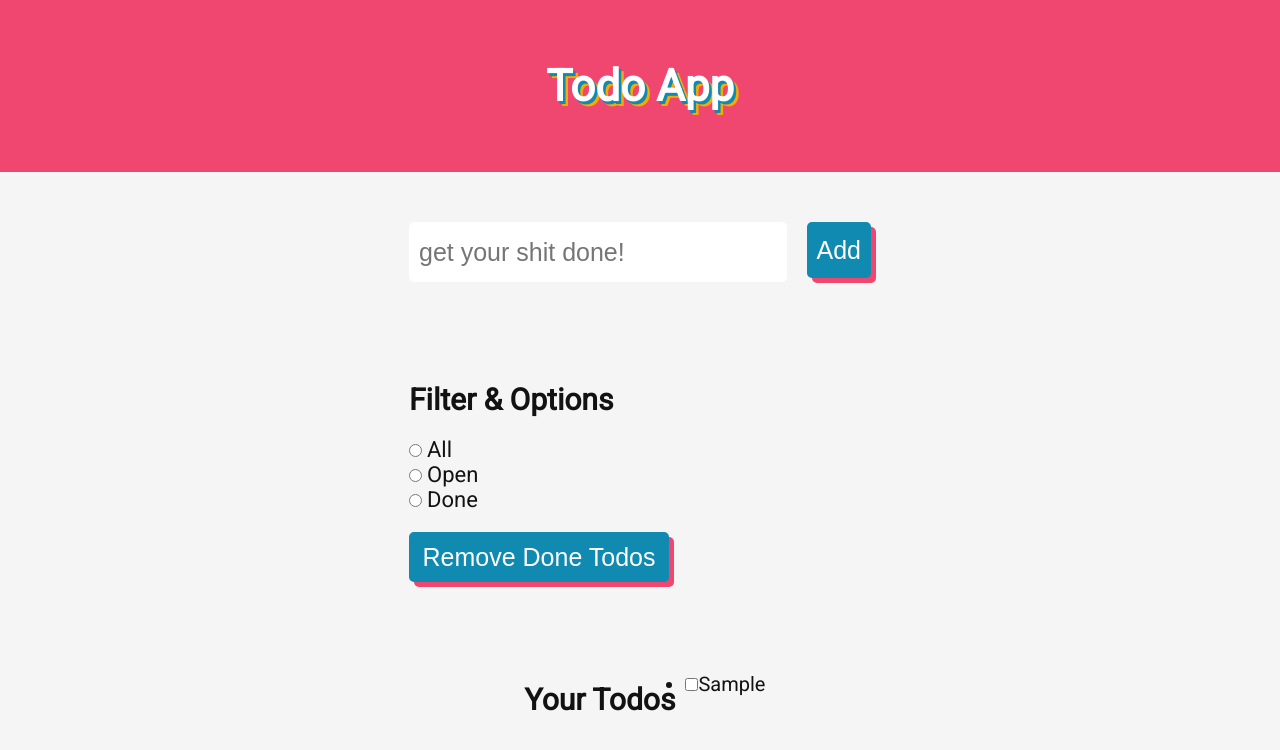
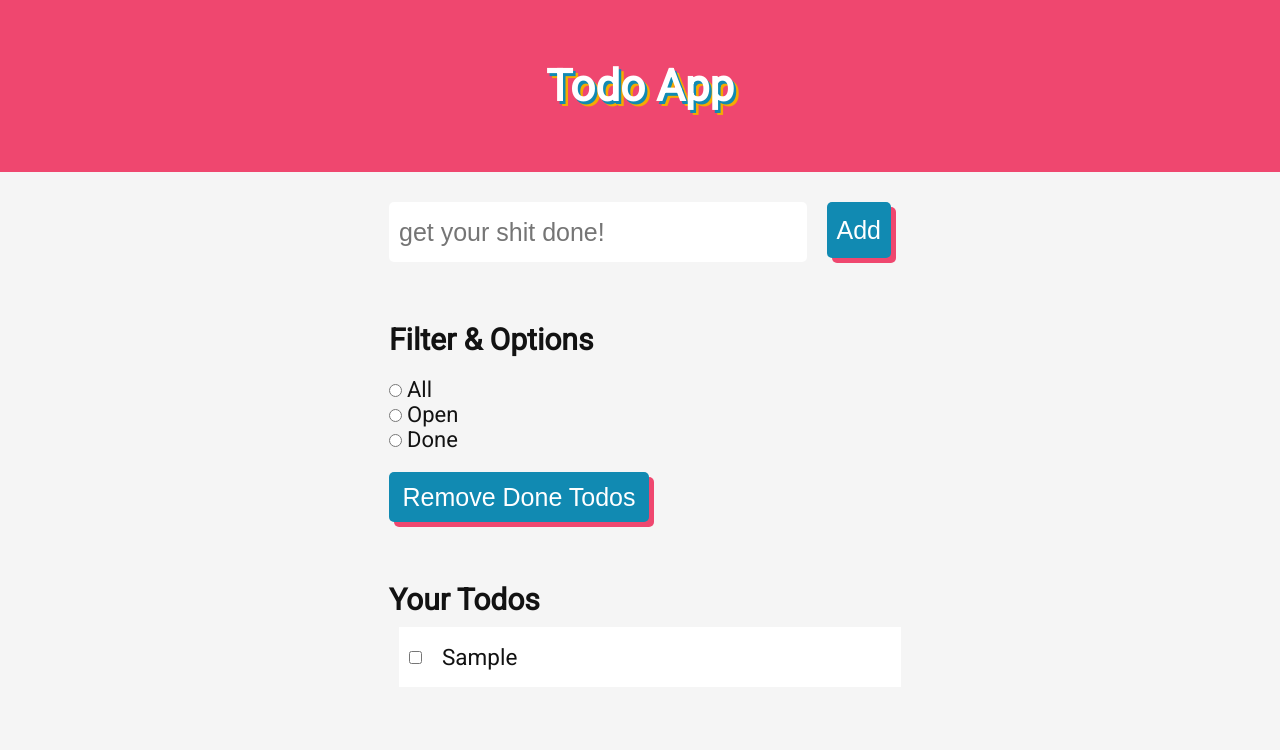
Before and after one commit to ChristianMLux/todoKata, a plain HTML site: page index.html in a window 1280 px wide. Both pictures are taken after typing "Sample" into the empty fields and a click on the button "Add". Drawn offline with Linux system fonts and the light colour scheme.

Commit message:
feature: added todo list styling

```diff
--- a/style.css
+++ b/style.css
@@ -50,11 +50,30 @@ h2 {
 section {
   display: flex;
   justify-content: center;
-  padding: 2rem;
+  padding: 1rem;
 }
 .filter-section {
   display: flex;
   flex-flow: column;
+}
+.todo-list-section {
+  flex-flow: column;
+}
+.todo-list-section > ul {
+  list-style-type: none;
+  margin-left: 1rem;
+}
+li {
+  display: flex;
+  align-items: center;
+  padding: 0.5rem;
+  font-size: 1.125rem;
+  height: 3rem;
+  background-color: var(--main-heading);
+}
+li > label {
+  margin-left: 0.5rem;
+  padding: 0.5rem;
 }
 
 /*INPUTS*/
```
